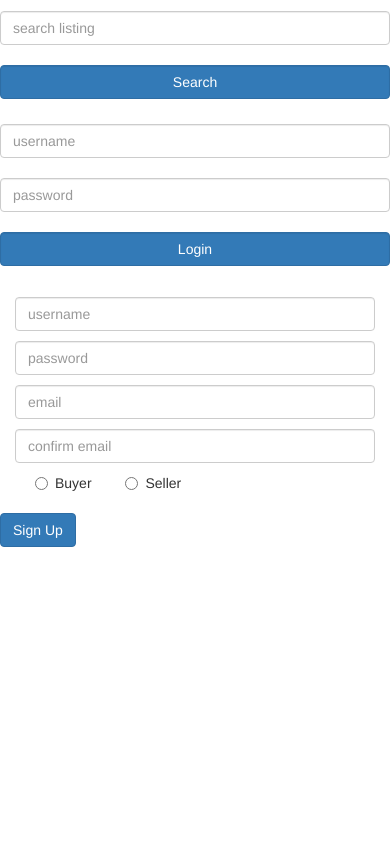
After one commit to edchtzwe/self, a PHP site: page /add_listing.php in a window 390 px wide. The commit adds this page. Run offline with PHP 8.4, Linux system fonts and the light colour scheme.

Commit message:
>>Chong Tze Wei @ Edmund; 7440820@gmail.com; https://au.linkedin.com/in/chong-tze-wei-7b7564103 >>Sign up back-end done.

```diff
--- /dev/null
+++ b/add_listing.php
@@ -0,0 +1,45 @@
+<!DOCTYPE HTML PUBLIC "-//W3C//DTD HTML 4.0 Transitional//EN">
+<!--Chong Tze Wei @ Edmund; 7440820@gmail.com; https://github.com/edchtzwe; https://au.linkedin.com/in/chong-tze-wei-7b7564103;-->
+<HTML><HEAD><TITLE>Sprout Kitchens: Add Listing</TITLE>
+<META content="text/html; charset=utf-8" http-equiv=Content-Type>
+<link rel="stylesheet" type="text/css" href="style1.css">
+<meta name="viewport" content="width=device-width, initial-scale=1">
+<link rel="stylesheet" href="http://maxcdn.bootstrapcdn.com/bootstrap/3.3.6/css/bootstrap.min.css">
+<script src="https://ajax.googleapis.com/ajax/libs/jquery/1.12.2/jquery.min.js"></script>
+<script src="http://maxcdn.bootstrapcdn.com/bootstrap/3.3.6/js/bootstrap.min.js"></script>
+</HEAD>
+<BODY>
+<?php
+	include_once("header.php");
+?>
+<DIV class="row">
+	<DIV class="col-sm-4"><!--Left Side-Bar--></DIV>
+	<DIV class="col-sm-4">
+		<!--This is the form that is to be submitted to the signup processing back-end-->
+		<P>
+		<FORM method=post action="signup.php">
+		<DIV class="form-group col-lg-10">
+			<P><INPUT required name=signup_username class="form-control" placeholder="username"></p>
+			<P><INPUT required type=password class="form-control" name=signup_password placeholder="password"></P>
+			<P><INPUT required name=email class="form-control" placeholder="email"></P>
+			<P><INPUT required name=confirm_email class="form-control" placeholder="confirm email"></P>
+			<DIV class="radio-inline">
+				<P>
+				<LABEL FOR="buyer" class="radio-inline"><INPUT type=radio name="type" id="buyer" value=0>Buyer</LABEL>
+			</DIV>
+			<DIV class="radio-inline">
+				<LABEL FOR="seller" class="radio-inline"><INPUT type=radio name="type" id="seller" value=1>Seller</LABEL>
+				</P>
+			</DIV>
+			<P>
+			<DIV class="row">
+			<INPUT type=submit class="btn btn-primary col-lg-12" value="Sign Up" name=signup>
+			</DIV>
+			</P>
+		</DIV>
+		</FORM>
+	</DIV>
+	<DIV class="col-sm-4"><!--Right Side-Bar--></DIV>
+</DIV>
+</BODY>
+</HTML>
```
Also changed, not shown: signup.php (+15 -0 lines).
